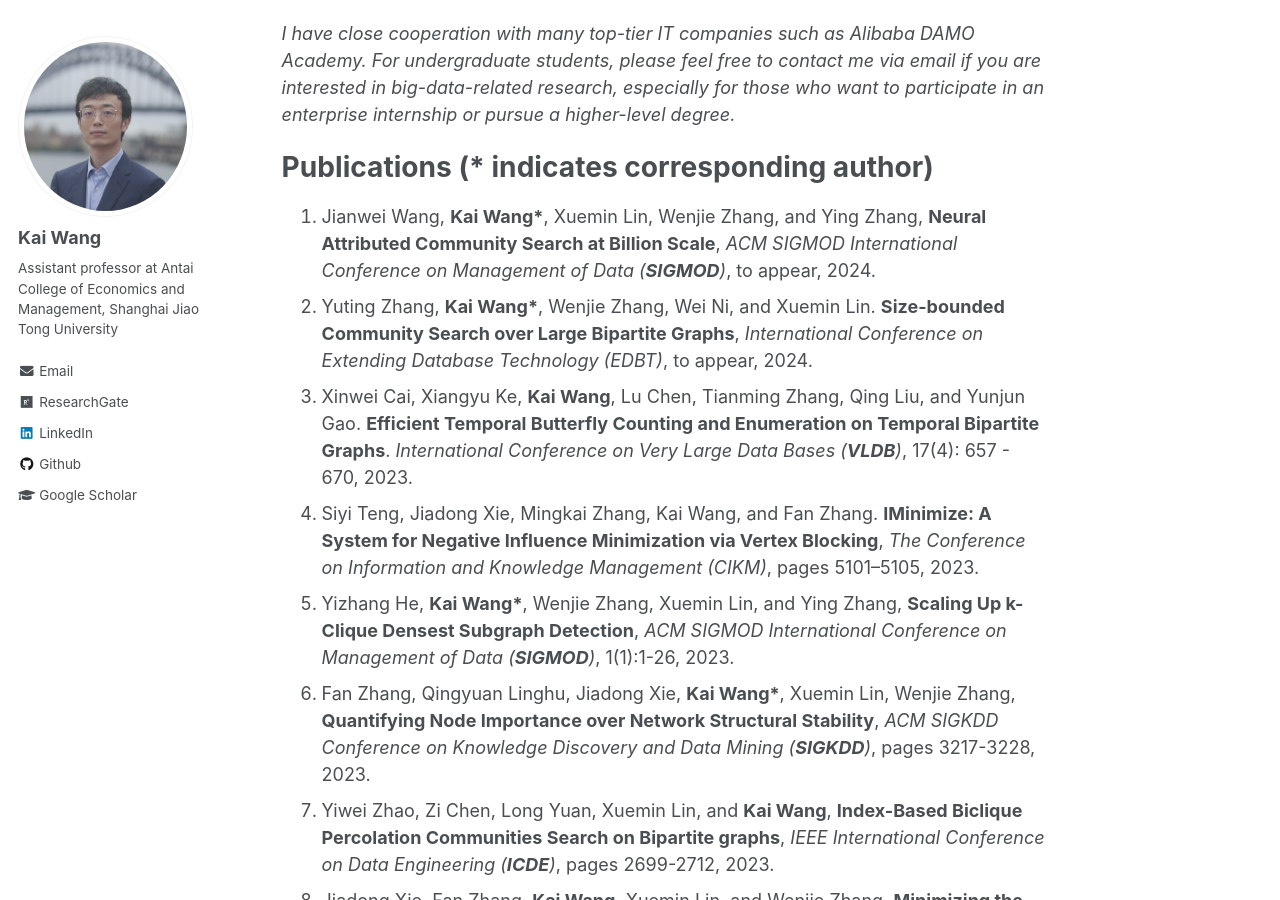
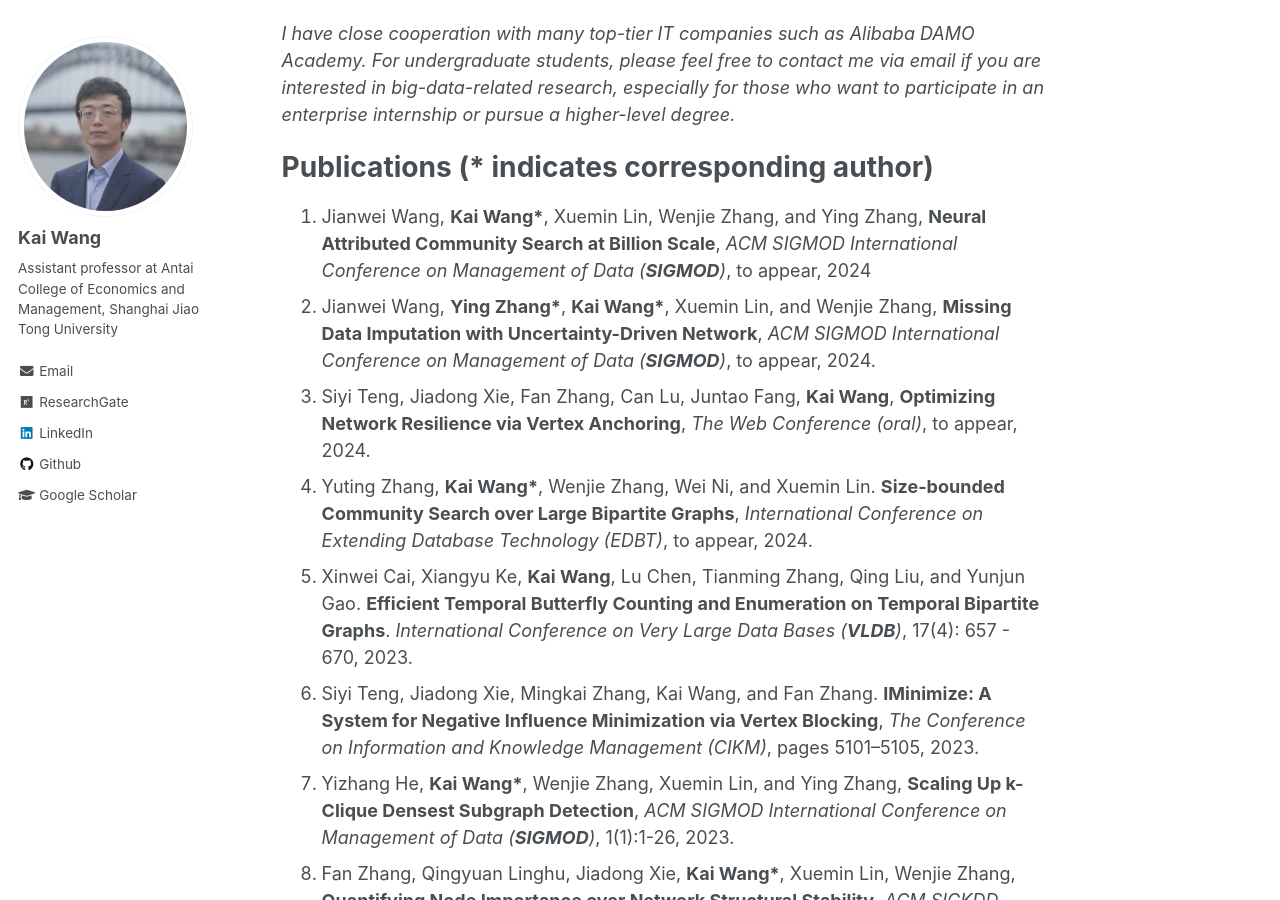
Before and after one commit to cs-kaiwang/cs-kaiwang.github.io, a Jekyll site: the page built from _pages/about.md, in a window 1280 px wide and 900 px high, scrolled down 430 px. Built offline with Jekyll 4.4.1, drawn with Linux system fonts in a browser that asks for light colours.

Commit message:
Update about.md

```diff
--- a/_pages/about.md
+++ b/_pages/about.md
@@ -16,39 +16,41 @@ His research interests lie in big data analytics, especially for the graph/netwo
 
 Publications (* indicates corresponding author)
 ======
-1. Jianwei Wang, **Kai Wang\***, Xuemin Lin, Wenjie Zhang, and Ying Zhang, **Neural Attributed Community Search at Billion Scale**, *ACM SIGMOD International Conference on Management of Data (**SIGMOD**)*, to appear, 2024.
-2. Yuting Zhang, **Kai Wang\***, Wenjie Zhang, Wei Ni, and Xuemin Lin. **Size-bounded Community Search over Large Bipartite Graphs**, *International Conference on Extending Database Technology (EDBT)*, to appear, 2024.
-3. Xinwei Cai, Xiangyu Ke, **Kai Wang**, Lu Chen, Tianming Zhang, Qing Liu, and Yunjun Gao. **Efficient Temporal Butterfly Counting and Enumeration on Temporal Bipartite Graphs**. *International Conference on Very Large Data Bases (**VLDB**)*, 17(4): 657 - 670, 2023.
-4. Siyi Teng, Jiadong Xie, Mingkai Zhang, Kai Wang, and Fan Zhang. **IMinimize: A System for Negative Influence Minimization via Vertex Blocking**, *The Conference on Information and Knowledge Management (CIKM)*, pages 5101–5105, 2023.
-5. Yizhang He, **Kai Wang\***, Wenjie Zhang, Xuemin Lin, and Ying Zhang, **Scaling Up k-Clique Densest Subgraph Detection**, *ACM SIGMOD International Conference on Management of Data (**SIGMOD**)*, 1(1):1-26, 2023.
-6. Fan Zhang, Qingyuan Linghu, Jiadong Xie, **Kai Wang\***, Xuemin Lin, Wenjie Zhang, **Quantifying Node Importance over Network Structural Stability**, *ACM SIGKDD Conference on Knowledge Discovery and Data Mining (**SIGKDD**)*, pages 3217-3228, 2023.
-7. Yiwei Zhao, Zi Chen, Long Yuan, Xuemin Lin, and **Kai Wang**, **Index-Based Biclique Percolation Communities Search on Bipartite graphs**, *IEEE International Conference on Data Engineering (**ICDE**)*, pages 2699-2712, 2023.
-8. Jiadong Xie, Fan Zhang, **Kai Wang**, Xuemin Lin, and Wenjie Zhang, **Minimizing the Influence of Misinformation via Vertex Blocking**, *IEEE International Conference on Data Engineering (**ICDE**)*, pages 789-801, 2023.
-9. **Kai Wang**, Gengda Zhao, Wenjie Zhang, Xuemin Lin, Ying Zhang, Yizhang He, Chunxiao Li. **Cohesive Subgraph Discovery over Uncertain Bipartite Graphs**, *IEEE Transactions on Knowledge and Data Engineering (**TKDE**)*, 35(11):11165 - 11179, 2023.
-10. **Kai Wang**, Xuemin Lin, Lu Qin, Wenjie Zhang, and Ying Zhang. **Accelerated butterfly counting with vertex priority on bipartite graphs**, *The VLDB Journal (**VLDBJ**)*, 32(2): 257-281, 2022.
-11. Yixiang Fang, **Kai Wang**, Xuemin Lin, and Wenjie Zhang. **Cohesive Subgraph Search over Big Heterogeneous Information Networks** (Book), *Springer Briefs in Computer Science*, Springer Nature, ISBN: 978-3-030-97568-5, 2022.
-12. Yuren Mao, Yaobo Liang, Nan Duan, Haobo Wang, **Kai Wang**, Lu Chen, and Yunjun Gao, **Less-forgetting Multi-lingual Fine-tuning**, *Conference on Neural Information Processing Systems (**NeurIPS**)*, pages 14917-14928, 2022.
-13. **Kai Wang**, Wenjie Zhang, Xuemin Lin, Lu Qin, and Alexander Zhou. **Efficient Personalized Maximum Biclique Search**, *IEEE International Conference on Data Engineering (**ICDE**)*, pages 498-511, 2022.
-14. **Kai Wang**, Wenjie Zhang, Xuemin Lin, Ying Zhang, and Shunyang Li. **Discovering Hierarchy of Bipartite Graphs with Cohesive Subgraphs**, *IEEE International Conference on Data Engineering (**ICDE**)*, pages 2291-2305, 2022.
-15. Gengda Zhao, **Kai Wang\***, Wenjie Zhang, Xuemin Lin, Ying Zhang, and Yizhang He. **Efficient Computation of Cohesive Subgraphs in Uncertain Bipartite Graphs**, *IEEE International Conference on Data Engineering (**ICDE**)*, pages 2333-2345, 2022.
-16. Yizhang He, **Kai Wang\***, Wenjie Zhang, Xuemin Lin, and Ying Zhang. **Efficient Reinforcement of Bipartite Networks at Billion Scale**, *IEEE International Conference on Data Engineering (**ICDE**)*, pages 446-458, 2022.
-17. **Kai Wang**, Wenjie Zhang, Ying Zhang, Lu Qin, and Yuting Zhang. **Discovering Significant Communities on Bipartite Graphs: An Index-based Approach**, *IEEE Transactions on Knowledge and Data Engineering (**TKDE**)*, 35(3): 2471-2485, 2021.
-18. Yuting Zhang, **Kai Wang\***, Wenjie Zhang, Xuemin Lin, and Ying Zhang. **Pareto-Optimal Community Search on Large Bipartite Graphs**, *The Conference on Information and Knowledge Management (CIKM)*, pages 2647-2656, 2021.
-19. **Kai Wang**, Yiheng Hu, Xuemin Lin, Wenjie Zhang, Lu Qin, and Ying Zhang. **CohBGA: A Cohesive Structure Based Bipartite Graph Analytics System** (Demo), *The Conference on Information and Knowledge Management (CIKM)*, pages 4799-4803, 2021.
-20. Xiaoshuang Chen, **Kai Wang\***, Xuemin Lin, Wenjie Zhang, Lu Qin, and Ying Zhang. **Efficiently Answering Reachability and Path Queries on Temporal Bipartite Graphs**, *International Conference on Very Large Data Bases (**VLDB**)*, 14(10): 1845-1858, 2021.
-21. Yixiang Fang, **Kai Wang**, Xuemin Lin, and Wenjie Zhang. **Cohesive Subgraph Search over Big Heterogeneous Information Networks: Applications, Challenges, and Solutions** (Tutorial), *ACM SIGMOD International Conference on Management of Data (**SIGMOD**)*, pages 2829-2838, 2021.
-22. **Kai Wang**, Xuemin Lin, Lu Qin, Wenjie Zhang, and Ying Zhang. **Towards Efficient Solutions of Bitruss Decomposition for Large-scale Bipartite Graphs**, *The VLDB Journal (**VLDBJ**)*, 31(2): 203-226, 2021.
-23. Yizhang He, **Kai Wang\***, Wenjie Zhang, Xuemin Lin, and Ying Zhang. **Exploring Cohesive Subgraphs with Vertex Engagement and Tie Strength in Bipartite Graphs**, *Information Sciences*, 572: 277-296, 2021.
-24. Fan Zhang, Jiadong Xie, **Kai Wang**, Shiyu Yang, Yu Jiang. **Discovering Key Users for Defending Network Structural Stability**, *World Wide Web*, 25(2): 679-701, 2021.
-25. Bo Tang, Man Lung Yiu, Kyriakos Mouratidis, Jiahao Zhang, and **Kai Wang**. **On Discovering Motifs and Frequent Patterns in Spatial Trajectories with Discrete Frechet Distance**, *GeoInformatica*, 26(1): 29-66, 2021.
-26. **Kai Wang**, Wenjie Zhang, Xuemin Lin, Ying Zhang, Lu Qin, and Yuting Zhang. **Efficient and Effective Community Search on Large-scale Bipartite Graphs**, *IEEE International Conference on Data Engineering (**ICDE**)*, pages 85-96, 2021.
-27. **Kai Wang**, Shuting Wang, Xin Cao, and Lu Qin. **Efficient Radius-bounded Community Search in Geo-social Networks**, *IEEE Transactions on Knowledge and Data Engineering (**TKDE**)*, 34(9): 4186-4200, 2020.
-28. Maryam Ghafouri, **Kai Wang\***, Fan Zhang, Ying Zhang, and Xuemin Lin. **Efficient Graph Hierarchical Decomposition With User Engagement And Tie Strength**, *International Conference on Database Systems for Advanced Applications (DASFAA)*, pages 448-465, 2020.
-29. **Kai Wang**, Xuemin Lin, Lu Qin, Wenjie Zhang, and Ying Zhang. **Efficient Bitruss Decomposition for Large-scale Bipartite Graphs**, *IEEE International Conference on Data Engineering (**ICDE**)*, pages 661-672, 2020.
-30. **Kai Wang**, Xuemin Lin, Lu Qin, Wenjie Zhang, and Ying Zhang. **Vertex Priority Based Butterfly Counting for Large-scale Bipartite Networks**, *International Conference on Very Large Data Bases (**VLDB**)*, 12(10): 1139-1152, 2019.
-31. **Kai Wang**, Xin Cao, Xuemin Lin, Wenjie Zhang, and Lu Qin. **Efficient Computing of Radius-bounded k-cores**, *IEEE International Conference on Data Engineering (**ICDE**)*, pages 233-244, 2018.
-32. Bo Tang, Man Lung Yiu, Kyriakos Mouratidis, and **Kai Wang**. **Efficient Motif Discovery in Spatial Trajectories using Discrete Fréchet Distance**, *International Conference on Extending Database Technology (EDBT)*, pages 378-389, 2017.
-33. Lu Chen, Yunjun Gao, **Kai Wang**, Christian S Jensen, and Gang Chen. **Answering Why-not Questions on Metric Probabilistic Range Queries**, *IEEE International Conference on Data Engineering (**ICDE**)*, pages 767-778, 2016.
+1. Jianwei Wang, **Kai Wang\***, Xuemin Lin, Wenjie Zhang, and Ying Zhang, **Neural Attributed Community Search at Billion Scale**, *ACM SIGMOD International Conference on Management of Data (**SIGMOD**)*, to appear, 2024
+2. Jianwei Wang, **Ying Zhang\***, **Kai Wang\***, Xuemin Lin, and Wenjie Zhang, **Missing Data Imputation with Uncertainty-Driven Network**, *ACM SIGMOD International Conference on Management of Data (**SIGMOD**)*, to appear, 2024.
+3. Siyi Teng, Jiadong Xie, Fan Zhang, Can Lu, Juntao Fang, **Kai Wang**, **Optimizing Network Resilience via Vertex Anchoring**, *The Web Conference (oral)*, to appear, 2024.
+4. Yuting Zhang, **Kai Wang\***, Wenjie Zhang, Wei Ni, and Xuemin Lin. **Size-bounded Community Search over Large Bipartite Graphs**, *International Conference on Extending Database Technology (EDBT)*, to appear, 2024.
+5. Xinwei Cai, Xiangyu Ke, **Kai Wang**, Lu Chen, Tianming Zhang, Qing Liu, and Yunjun Gao. **Efficient Temporal Butterfly Counting and Enumeration on Temporal Bipartite Graphs**. *International Conference on Very Large Data Bases (**VLDB**)*, 17(4): 657 - 670, 2023.
+6. Siyi Teng, Jiadong Xie, Mingkai Zhang, Kai Wang, and Fan Zhang. **IMinimize: A System for Negative Influence Minimization via Vertex Blocking**, *The Conference on Information and Knowledge Management (CIKM)*, pages 5101–5105, 2023.
+7. Yizhang He, **Kai Wang\***, Wenjie Zhang, Xuemin Lin, and Ying Zhang, **Scaling Up k-Clique Densest Subgraph Detection**, *ACM SIGMOD International Conference on Management of Data (**SIGMOD**)*, 1(1):1-26, 2023.
+8. Fan Zhang, Qingyuan Linghu, Jiadong Xie, **Kai Wang\***, Xuemin Lin, Wenjie Zhang, **Quantifying Node Importance over Network Structural Stability**, *ACM SIGKDD Conference on Knowledge Discovery and Data Mining (**SIGKDD**)*, pages 3217-3228, 2023.
+9. Yiwei Zhao, Zi Chen, Long Yuan, Xuemin Lin, and **Kai Wang**, **Index-Based Biclique Percolation Communities Search on Bipartite graphs**, *IEEE International Conference on Data Engineering (**ICDE**)*, pages 2699-2712, 2023.
+10. Jiadong Xie, Fan Zhang, **Kai Wang**, Xuemin Lin, and Wenjie Zhang, **Minimizing the Influence of Misinformation via Vertex Blocking**, *IEEE International Conference on Data Engineering (**ICDE**)*, pages 789-801, 2023.
+11. **Kai Wang**, Gengda Zhao, Wenjie Zhang, Xuemin Lin, Ying Zhang, Yizhang He, Chunxiao Li. **Cohesive Subgraph Discovery over Uncertain Bipartite Graphs**, *IEEE Transactions on Knowledge and Data Engineering (**TKDE**)*, 35(11):11165 - 11179, 2023.
+12. **Kai Wang**, Xuemin Lin, Lu Qin, Wenjie Zhang, and Ying Zhang. **Accelerated butterfly counting with vertex priority on bipartite graphs**, *The VLDB Journal (**VLDBJ**)*, 32(2): 257-281, 2022.
+13. Yixiang Fang, **Kai Wang**, Xuemin Lin, and Wenjie Zhang. **Cohesive Subgraph Search over Big Heterogeneous Information Networks** (Book), *Springer Briefs in Computer Science*, Springer Nature, ISBN: 978-3-030-97568-5, 2022.
+14. Yuren Mao, Yaobo Liang, Nan Duan, Haobo Wang, **Kai Wang**, Lu Chen, and Yunjun Gao, **Less-forgetting Multi-lingual Fine-tuning**, *Conference on Neural Information Processing Systems (**NeurIPS**)*, pages 14917-14928, 2022.
+15. **Kai Wang**, Wenjie Zhang, Xuemin Lin, Lu Qin, and Alexander Zhou. **Efficient Personalized Maximum Biclique Search**, *IEEE International Conference on Data Engineering (**ICDE**)*, pages 498-511, 2022.
+16. **Kai Wang**, Wenjie Zhang, Xuemin Lin, Ying Zhang, and Shunyang Li. **Discovering Hierarchy of Bipartite Graphs with Cohesive Subgraphs**, *IEEE International Conference on Data Engineering (**ICDE**)*, pages 2291-2305, 2022.
+17. Gengda Zhao, **Kai Wang\***, Wenjie Zhang, Xuemin Lin, Ying Zhang, and Yizhang He. **Efficient Computation of Cohesive Subgraphs in Uncertain Bipartite Graphs**, *IEEE International Conference on Data Engineering (**ICDE**)*, pages 2333-2345, 2022.
+18. Yizhang He, **Kai Wang\***, Wenjie Zhang, Xuemin Lin, and Ying Zhang. **Efficient Reinforcement of Bipartite Networks at Billion Scale**, *IEEE International Conference on Data Engineering (**ICDE**)*, pages 446-458, 2022.
+19. **Kai Wang**, Wenjie Zhang, Ying Zhang, Lu Qin, and Yuting Zhang. **Discovering Significant Communities on Bipartite Graphs: An Index-based Approach**, *IEEE Transactions on Knowledge and Data Engineering (**TKDE**)*, 35(3): 2471-2485, 2021.
+20. Yuting Zhang, **Kai Wang\***, Wenjie Zhang, Xuemin Lin, and Ying Zhang. **Pareto-Optimal Community Search on Large Bipartite Graphs**, *The Conference on Information and Knowledge Management (CIKM)*, pages 2647-2656, 2021.
+21. **Kai Wang**, Yiheng Hu, Xuemin Lin, Wenjie Zhang, Lu Qin, and Ying Zhang. **CohBGA: A Cohesive Structure Based Bipartite Graph Analytics System** (Demo), *The Conference on Information and Knowledge Management (CIKM)*, pages 4799-4803, 2021.
+22. Xiaoshuang Chen, **Kai Wang\***, Xuemin Lin, Wenjie Zhang, Lu Qin, and Ying Zhang. **Efficiently Answering Reachability and Path Queries on Temporal Bipartite Graphs**, *International Conference on Very Large Data Bases (**VLDB**)*, 14(10): 1845-1858, 2021.
+23. Yixiang Fang, **Kai Wang**, Xuemin Lin, and Wenjie Zhang. **Cohesive Subgraph Search over Big Heterogeneous Information Networks: Applications, Challenges, and Solutions** (Tutorial), *ACM SIGMOD International Conference on Management of Data (**SIGMOD**)*, pages 2829-2838, 2021.
+24. **Kai Wang**, Xuemin Lin, Lu Qin, Wenjie Zhang, and Ying Zhang. **Towards Efficient Solutions of Bitruss Decomposition for Large-scale Bipartite Graphs**, *The VLDB Journal (**VLDBJ**)*, 31(2): 203-226, 2021.
+25. Yizhang He, **Kai Wang\***, Wenjie Zhang, Xuemin Lin, and Ying Zhang. **Exploring Cohesive Subgraphs with Vertex Engagement and Tie Strength in Bipartite Graphs**, *Information Sciences*, 572: 277-296, 2021.
+26. Fan Zhang, Jiadong Xie, **Kai Wang**, Shiyu Yang, Yu Jiang. **Discovering Key Users for Defending Network Structural Stability**, *World Wide Web*, 25(2): 679-701, 2021.
+27. Bo Tang, Man Lung Yiu, Kyriakos Mouratidis, Jiahao Zhang, and **Kai Wang**. **On Discovering Motifs and Frequent Patterns in Spatial Trajectories with Discrete Frechet Distance**, *GeoInformatica*, 26(1): 29-66, 2021.
+28. **Kai Wang**, Wenjie Zhang, Xuemin Lin, Ying Zhang, Lu Qin, and Yuting Zhang. **Efficient and Effective Community Search on Large-scale Bipartite Graphs**, *IEEE International Conference on Data Engineering (**ICDE**)*, pages 85-96, 2021.
+29. **Kai Wang**, Shuting Wang, Xin Cao, and Lu Qin. **Efficient Radius-bounded Community Search in Geo-social Networks**, *IEEE Transactions on Knowledge and Data Engineering (**TKDE**)*, 34(9): 4186-4200, 2020.
+30. Maryam Ghafouri, **Kai Wang\***, Fan Zhang, Ying Zhang, and Xuemin Lin. **Efficient Graph Hierarchical Decomposition With User Engagement And Tie Strength**, *International Conference on Database Systems for Advanced Applications (DASFAA)*, pages 448-465, 2020.
+31. **Kai Wang**, Xuemin Lin, Lu Qin, Wenjie Zhang, and Ying Zhang. **Efficient Bitruss Decomposition for Large-scale Bipartite Graphs**, *IEEE International Conference on Data Engineering (**ICDE**)*, pages 661-672, 2020.
+32. **Kai Wang**, Xuemin Lin, Lu Qin, Wenjie Zhang, and Ying Zhang. **Vertex Priority Based Butterfly Counting for Large-scale Bipartite Networks**, *International Conference on Very Large Data Bases (**VLDB**)*, 12(10): 1139-1152, 2019.
+33. **Kai Wang**, Xin Cao, Xuemin Lin, Wenjie Zhang, and Lu Qin. **Efficient Computing of Radius-bounded k-cores**, *IEEE International Conference on Data Engineering (**ICDE**)*, pages 233-244, 2018.
+34. Bo Tang, Man Lung Yiu, Kyriakos Mouratidis, and **Kai Wang**. **Efficient Motif Discovery in Spatial Trajectories using Discrete Fréchet Distance**, *International Conference on Extending Database Technology (EDBT)*, pages 378-389, 2017.
+35. Lu Chen, Yunjun Gao, **Kai Wang**, Christian S Jensen, and Gang Chen. **Answering Why-not Questions on Metric Probabilistic Range Queries**, *IEEE International Conference on Data Engineering (**ICDE**)*, pages 767-778, 2016.
 
 
 Talks
```
